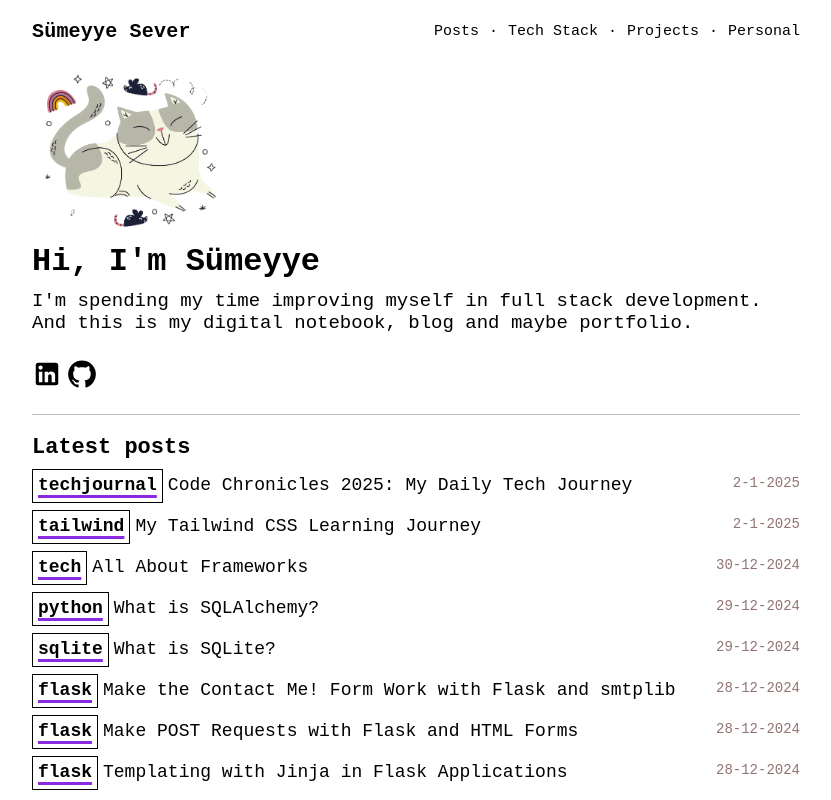
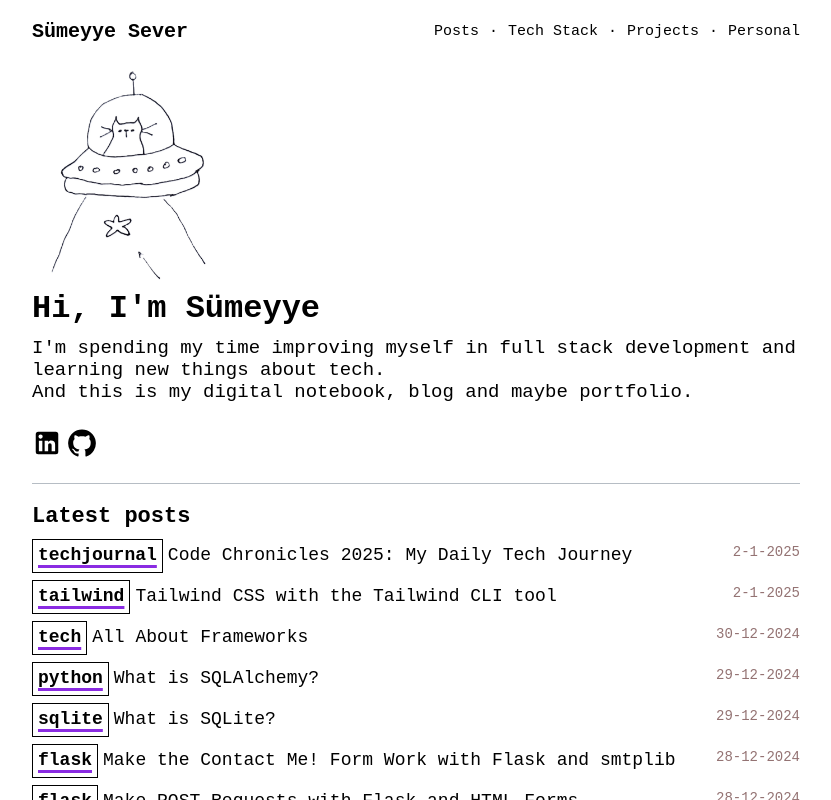
Before and after one commit to sumeyyesever/personal-website, a React (Vite) app: page / in a window 1280 px wide. Shown: the top 800 px of the page, without its empty margins (224-1055 px from the left). Built offline with nearby package versions, Linux system fonts and the light colour scheme.

Commit message:
some changes

```diff
--- a/post_data.js
+++ b/post_data.js
@@ -8,10 +8,10 @@ export const postData = [
     },
     {
         id: 24,
-        title: "My Tailwind CSS Learning Journey",
+        title: "Tailwind CSS with the Tailwind CLI tool",
         date: "2-1-2025",
         tag: "tailwind",
-        link: "https://fog-polyanthus-dff.notion.site/My-Tailwind-CSS-Learning-Journey-170181d62524802e9a53df95d9f9828a"
+        link: "https://fog-polyanthus-dff.notion.site/Tailwind-CSS-with-the-Tailwind-CLI-tool-170181d62524802e9a53df95d9f9828a"
     },
     {
         id: 23,
--- a/project_data.js
+++ b/project_data.js
@@ -9,7 +9,7 @@ export const projectData = [
             I know there are many points I need to work on, but Tailwind CSS started to wear me out after a while, so I'm leaving it as is for now. I'll come back to it later.<span class="project-date">(13.10.24)</span><br />
             For those gonna search for recipes on BonAfiyet, here are a few recipe suggestions (since TheMealDB api offers very few recipes): Kumpir, Key Lime Pie and Ratatouille. (There isn’t even a Tiramisu recipe available there)<br /><br />
             Important points that need improvement:<br />
-            • Adding responsiveness<br />
+            • Adding responsiveness (✔️Done)<br />
             • Showing suggestions below the recipe search box as the user types<br /><br />
             The design could be much better, but I think it's cute like this anyway.👻
         `
--- a/src/components/header/header.css
+++ b/src/components/header/header.css
@@ -12,9 +12,8 @@
 }
 
 .header-title {
-    font-weight: 600;
+    font-weight: 900;
     font-size: 20px;
-    letter-spacing: 0.2px;
 }
 
 .desktop-nav {
--- a/src/pages/home/Home.jsx
+++ b/src/pages/home/Home.jsx
@@ -7,18 +7,21 @@ import Footer from "../../components/footer/Footer";
 import { Link } from "react-router-dom";
 
 export default function Home() {
-
   return (
     <div>
       <Header />
       <div className="home-container">
-        <img className="home-img" src="/kitty-doodle.png" />
+        <img className="home-img" src="/6.jpg" />
         <h1 className="home-title">Hi, I'm Sümeyye</h1>
-        <p className="home-par">I'm spending my time improving myself in full stack development.</p>
+        <p className="home-par">I'm spending my time improving myself in full stack development and learning new things about tech.</p>
         <p className="home-par">And this is my digital notebook, blog and maybe portfolio.</p>
         <div className="icons">
-            <LinkedInIcon className="home-icon"/>
+          <a href="https://www.linkedin.com/in/sumeyyesever/" className="link" target="_blank" rel="noopener noreferrer">
+            <LinkedInIcon className="home-icon" />
+          </a>
+          <a href="https://github.com/sumeyyesever" className="link" target="_blank" rel="noopener noreferrer">
             <GitHubIcon className="home-icon" />
+          </a>
         </div>
       </div>
       <hr />
@@ -29,7 +32,6 @@ export default function Home() {
           <span>See all posts</span>
         </Link>
       </div>
-
       <Footer />
     </div>
   )
--- a/src/pages/personal/Personal.jsx
+++ b/src/pages/personal/Personal.jsx
@@ -8,7 +8,7 @@ export default function Personal() {
     <Header />
     <div className='personal-container'>
         <h1 className="personal-title">Personal</h1>
-        <p>I 🩵 books, movies, music, cats, nice long breakfast, fruits, doodling, computers, coffee, earl grey tea, blue, tiramisu, home, and sunset.</p><br />
+        <p>I 🩵 books, movies, music, cats, nice long breakfast, fruits, doodling, computers, coffee, black tea, blue, yellow irises, tiramisu, and sunset.</p><br />
         <h3>My 2024 Media Favorites</h3>
         <div className="media-container">
           <h5 className="media-title">Books</h5>
@@ -20,7 +20,7 @@ export default function Personal() {
         </div>
         <div className="media-container">
           <h5 className="media-title">Songs</h5>
-          <a className="link songs-link" href="https://music.youtube.com/playlist?list=PLMeWw29g0iRRNcwmgMCxUASfN6fC4Ruy7" target="_blank">🎶Youtube Music Playlist</a>
+          <a className="link songs-link" href="https://music.youtube.com/playlist?list=PLMeWw29g0iRRNcwmgMCxUASfN6fC4Ruy7" target="_blank">📍Youtube Music Playlist</a>
           <img src="4.png" className="personal-img" />
         </div>
     </div>
--- a/src/pages/personal/personal.css
+++ b/src/pages/personal/personal.css
@@ -15,7 +15,7 @@
 
 .media-title{
     font-size: 18px;
-    margin-bottom: 5px;
+    margin-bottom: 15px 0 5px 0;
     text-decoration: 2px underline rgb(0, 0, 0);
 }
 
@@ -26,7 +26,7 @@
 }
 
 .songs-link{
-    font-size: 20px;
+    font-size: 15px;
 }
 
 .songs-link:hover{
```
Also changed, not shown: public/6.jpg (added), public/personal-img.jpg (deleted).
